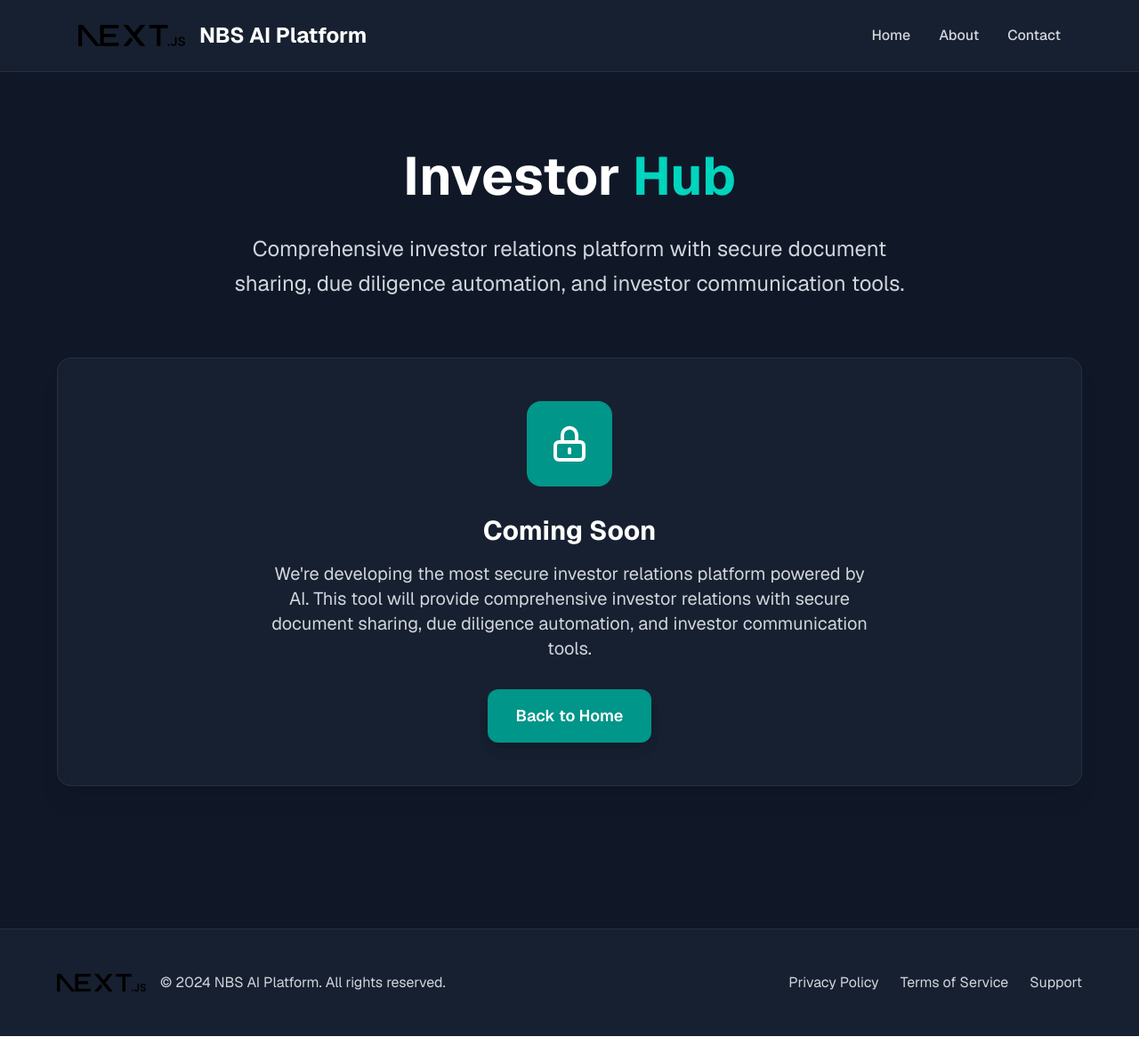
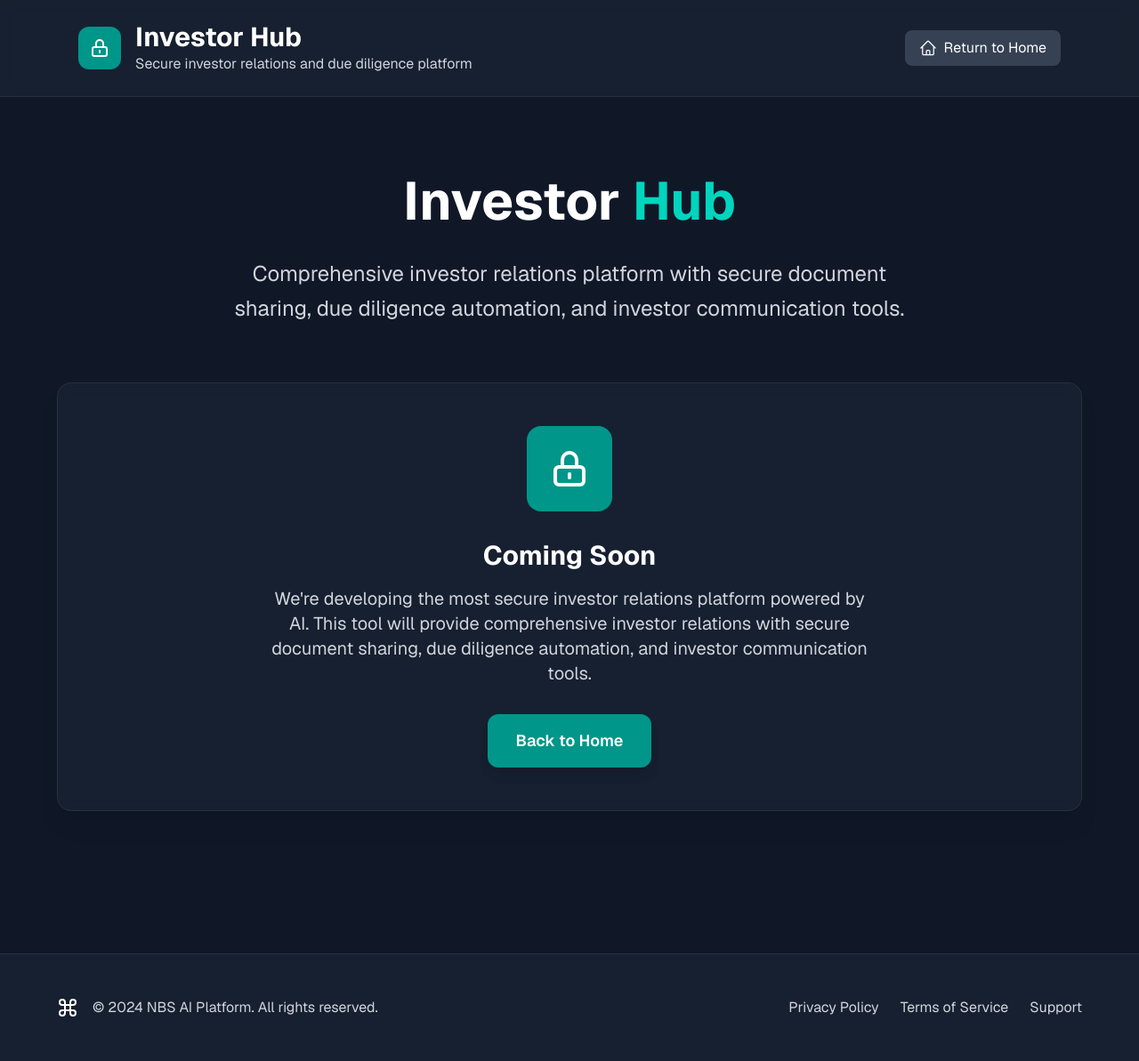
Before and after one commit to DoriFussmann/no-black-swan-ai, a Next.js app: page /investors-vault in a window 1280 px wide. Shown: the whole page at 89% size. Before the commit the page ends 1165 px from the top, so only its background shows below. Built offline with nearby package versions, Linux system fonts and the light colour scheme.

Commit message:
Standardize all page headers to match Price Tracker design pattern

```diff
--- a/app/business-plan-composer/page.tsx
+++ b/app/business-plan-composer/page.tsx
@@ -2,7 +2,7 @@
 
 import { useState, useEffect } from "react";
 import Link from "next/link";
-import Image from "next/image";
+import { HomeIcon } from "@heroicons/react/24/outline";
 
 interface Topic {
   id: string;
@@ -864,30 +864,30 @@ export default function BusinessPlanComposer() {
           <div className="max-w-6xl mx-auto px-6 py-6">
             <div className="flex items-center justify-between">
               <div className="flex items-center space-x-4">
-                <Link href="/" className="flex items-center space-x-4">
-                  <Image
-                    src="/next.svg"
-                    alt="Next.js logo"
-                    width={120}
-                    height={25}
-                    priority
-                  />
-                  <span className="text-2xl font-bold text-gray-900">Business Plan Compiler</span>
-                </Link>
+                <div className="w-12 h-12 bg-green-600 rounded-xl flex items-center justify-center">
+                  <svg className="w-6 h-6 text-white" fill="none" stroke="currentColor" viewBox="0 0 24 24">
+                    <path strokeLinecap="round" strokeLinejoin="round" strokeWidth={2} d="M9 12h6m-6 4h6m2 5H7a2 2 0 01-2-2V5a2 2 0 012-2h5.586a1 1 0 01.707.293l5.414 5.414a1 1 0 01.293.707V19a2 2 0 01-2 2z" />
+                  </svg>
+                </div>
+                <div>
+                  <h1 className="text-3xl font-bold text-gray-900">Business Plan Summary</h1>
+                  <p className="text-gray-600">Your comprehensive business plan generated from your responses</p>
+                </div>
               </div>
-              <div className="flex items-center space-x-4">
+              <div className="flex items-center space-x-2">
                 <button
                   onClick={handleBackToCompiler}
                   className="px-4 py-2 bg-gray-100 text-gray-700 rounded-lg hover:bg-gray-200 transition-colors duration-200 text-sm font-medium"
                 >
                   Back to Compiler
                 </button>
-                <button
-                  onClick={handleReturnToHome}
-                  className="px-4 py-2 bg-blue-600 text-white rounded-lg hover:bg-blue-700 transition-colors duration-200 text-sm font-medium"
+                <Link
+                  href="/"
+                  className="inline-flex items-center px-4 py-2 bg-gray-100 hover:bg-gray-200 text-gray-700 rounded-lg transition-colors duration-200"
                 >
-                  Home
-                </button>
+                  <HomeIcon className="w-5 h-5 mr-2" />
+                  Return to Home
+                </Link>
               </div>
             </div>
           </div>
@@ -943,28 +943,23 @@ export default function BusinessPlanComposer() {
         <div className="max-w-6xl mx-auto px-6 py-6">
           <div className="flex items-center justify-between">
             <div className="flex items-center space-x-4">
-              <Link href="/" className="flex items-center space-x-4">
-                <Image
-                  src="/next.svg"
-                  alt="Next.js logo"
-                  width={120}
-                  height={25}
-                  priority
-                />
-                <span className="text-2xl font-bold text-gray-900">Business Composer</span>
-              </Link>
+              <div className="w-12 h-12 bg-green-600 rounded-xl flex items-center justify-center">
+                <svg className="w-6 h-6 text-white" fill="none" stroke="currentColor" viewBox="0 0 24 24">
+                  <path strokeLinecap="round" strokeLinejoin="round" strokeWidth={2} d="M9 12h6m-6 4h6m2 5H7a2 2 0 01-2-2V5a2 2 0 012-2h5.586a1 1 0 01.707.293l5.414 5.414a1 1 0 01.293.707V19a2 2 0 01-2 2z" />
+                </svg>
+              </div>
+              <div>
+                <h1 className="text-3xl font-bold text-gray-900">Business Plan Compiler</h1>
+                <p className="text-gray-600">AI-powered business plan creation and management</p>
+              </div>
             </div>
-            <nav className="hidden md:flex space-x-8">
-              <Link href="/" className="text-gray-600 hover:text-gray-900 transition-colors duration-200 font-medium">
-                Home
-              </Link>
-              <a href="#about" className="text-gray-600 hover:text-gray-900 transition-colors duration-200 font-medium">
-                About
-              </a>
-              <a href="#contact" className="text-gray-600 hover:text-gray-900 transition-colors duration-200 font-medium">
-                Contact
-              </a>
-            </nav>
+            <Link
+              href="/"
+              className="inline-flex items-center px-4 py-2 bg-gray-100 hover:bg-gray-200 text-gray-700 rounded-lg transition-colors duration-200"
+            >
+              <HomeIcon className="w-5 h-5 mr-2" />
+              Return to Home
+            </Link>
           </div>
         </div>
       </header>
--- a/app/financial-model-builder/page.tsx
+++ b/app/financial-model-builder/page.tsx
@@ -1,5 +1,5 @@
 import Link from "next/link";
-import Image from "next/image";
+import { HomeIcon } from "@heroicons/react/24/outline";
 
 export default function FinancialModelBuilder() {
   return (
@@ -9,29 +9,23 @@ export default function FinancialModelBuilder() {
         <div className="max-w-6xl mx-auto px-6 py-6">
           <div className="flex items-center justify-between">
             <div className="flex items-center space-x-4">
-              <Link href="/" className="flex items-center space-x-4">
-                <Image
-                  src="/next.svg"
-                  alt="Next.js logo"
-                  width={120}
-                  height={25}
-                  className="dark:invert"
-                  priority
-                />
-                <span className="text-2xl font-bold text-white">NBS AI Platform</span>
-              </Link>
+              <div className="w-12 h-12 bg-green-600 rounded-xl flex items-center justify-center">
+                <svg className="w-6 h-6 text-white" fill="none" stroke="currentColor" viewBox="0 0 24 24">
+                  <path strokeLinecap="round" strokeLinejoin="round" strokeWidth={2} d="M9 7h6m0 10v-3m-3 3h.01M9 17h.01M9 14h.01M12 14h.01M15 11h.01M12 11h.01M9 11h.01M7 21h10a2 2 0 002-2V5a2 2 0 00-2-2H7a2 2 0 00-2 2v14a2 2 0 002 2z" />
+                </svg>
+              </div>
+              <div>
+                <h1 className="text-3xl font-bold text-white">Model Builder</h1>
+                <p className="text-gray-300">AI-powered financial modeling and forecasting</p>
+              </div>
             </div>
-            <nav className="hidden md:flex space-x-8">
-              <Link href="/" className="text-gray-300 hover:text-white transition-colors duration-200 font-medium">
-                Home
-              </Link>
-              <a href="#about" className="text-gray-300 hover:text-white transition-colors duration-200 font-medium">
-                About
-              </a>
-              <a href="#contact" className="text-gray-300 hover:text-white transition-colors duration-200 font-medium">
-                Contact
-              </a>
-            </nav>
+            <Link
+              href="/"
+              className="inline-flex items-center px-4 py-2 bg-gray-700 hover:bg-gray-600 text-white rounded-lg transition-colors duration-200"
+            >
+              <HomeIcon className="w-5 h-5 mr-2" />
+              Return to Home
+            </Link>
           </div>
         </div>
       </header>
@@ -76,13 +70,11 @@ export default function FinancialModelBuilder() {
         <div className="max-w-6xl mx-auto">
           <div className="flex flex-col md:flex-row justify-between items-center">
             <div className="flex items-center space-x-4 mb-6 md:mb-0">
-              <Image
-                src="/next.svg"
-                alt="Next.js logo"
-                width={100}
-                height={20}
-                className="dark:invert"
-              />
+              <div className="w-6 h-6 bg-green-600 rounded-lg flex items-center justify-center">
+                <svg className="w-4 h-4 text-white" fill="none" stroke="currentColor" viewBox="0 0 24 24">
+                  <path strokeLinecap="round" strokeLinejoin="round" strokeWidth={2} d="M9 7h6m0 10v-3m-3 3h.01M9 17h.01M9 14h.01M12 14h.01M15 11h.01M12 11h.01M9 11h.01M7 21h10a2 2 0 002-2V5a2 2 0 00-2-2H7a2 2 0 00-2 2v14a2 2 0 002 2z" />
+                </svg>
+              </div>
               <span className="text-gray-300">© 2024 NBS AI Platform. All rights reserved.</span>
             </div>
             <div className="flex space-x-6">
--- a/app/fpa-tools/page.tsx
+++ b/app/fpa-tools/page.tsx
@@ -1,5 +1,5 @@
 import Link from "next/link";
-import Image from "next/image";
+import { HomeIcon } from "@heroicons/react/24/outline";
 
 export default function FpaTools() {
   return (
@@ -9,29 +9,23 @@ export default function FpaTools() {
         <div className="max-w-6xl mx-auto px-6 py-6">
           <div className="flex items-center justify-between">
             <div className="flex items-center space-x-4">
-              <Link href="/" className="flex items-center space-x-4">
-                <Image
-                  src="/next.svg"
-                  alt="Next.js logo"
-                  width={120}
-                  height={25}
-                  className="dark:invert"
-                  priority
-                />
-                <span className="text-2xl font-bold text-white">NBS AI Platform</span>
-              </Link>
+              <div className="w-12 h-12 bg-purple-600 rounded-xl flex items-center justify-center">
+                <svg className="w-6 h-6 text-white" fill="none" stroke="currentColor" viewBox="0 0 24 24">
+                  <path strokeLinecap="round" strokeLinejoin="round" strokeWidth={2} d="M9 19v-6a2 2 0 00-2-2H5a2 2 0 00-2 2v6a2 2 0 002 2h2a2 2 0 002-2zm0 0V9a2 2 0 012-2h2a2 2 0 012 2v10m-6 0a2 2 0 002 2h2a2 2 0 002-2m0 0V5a2 2 0 012-2h2a2 2 0 012 2v14a2 2 0 01-2 2h-2a2 2 0 01-2-2z" />
+                </svg>
+              </div>
+              <div>
+                <h1 className="text-3xl font-bold text-white">FP&A Tools</h1>
+                <p className="text-gray-300">Advanced financial planning and analysis tools</p>
+              </div>
             </div>
-            <nav className="hidden md:flex space-x-8">
-              <Link href="/" className="text-gray-300 hover:text-white transition-colors duration-200 font-medium">
-                Home
-              </Link>
-              <a href="#about" className="text-gray-300 hover:text-white transition-colors duration-200 font-medium">
-                About
-              </a>
-              <a href="#contact" className="text-gray-300 hover:text-white transition-colors duration-200 font-medium">
-                Contact
-              </a>
-            </nav>
+            <Link
+              href="/"
+              className="inline-flex items-center px-4 py-2 bg-gray-700 hover:bg-gray-600 text-white rounded-lg transition-colors duration-200"
+            >
+              <HomeIcon className="w-5 h-5 mr-2" />
+              Return to Home
+            </Link>
           </div>
         </div>
       </header>
--- a/app/investors-vault/page.tsx
+++ b/app/investors-vault/page.tsx
@@ -1,5 +1,5 @@
 import Link from "next/link";
-import Image from "next/image";
+import { HomeIcon } from "@heroicons/react/24/outline";
 
 export default function InvestorsVault() {
   return (
@@ -9,29 +9,23 @@ export default function InvestorsVault() {
         <div className="max-w-6xl mx-auto px-6 py-6">
           <div className="flex items-center justify-between">
             <div className="flex items-center space-x-4">
-              <Link href="/" className="flex items-center space-x-4">
-                <Image
-                  src="/next.svg"
-                  alt="Next.js logo"
-                  width={120}
-                  height={25}
-                  className="dark:invert"
-                  priority
-                />
-                <span className="text-2xl font-bold text-white">NBS AI Platform</span>
-              </Link>
+              <div className="w-12 h-12 bg-teal-600 rounded-xl flex items-center justify-center">
+                <svg className="w-6 h-6 text-white" fill="none" stroke="currentColor" viewBox="0 0 24 24">
+                  <path strokeLinecap="round" strokeLinejoin="round" strokeWidth={2} d="M12 15v2m-6 4h12a2 2 0 002-2v-6a2 2 0 00-2-2H6a2 2 0 00-2 2v6a2 2 0 002 2zm10-10V7a4 4 0 00-8 0v4h8z" />
+                </svg>
+              </div>
+              <div>
+                <h1 className="text-3xl font-bold text-white">Investor Hub</h1>
+                <p className="text-gray-300">Secure investor relations and due diligence platform</p>
+              </div>
             </div>
-            <nav className="hidden md:flex space-x-8">
-              <Link href="/" className="text-gray-300 hover:text-white transition-colors duration-200 font-medium">
-                Home
-              </Link>
-              <a href="#about" className="text-gray-300 hover:text-white transition-colors duration-200 font-medium">
-                About
-              </a>
-              <a href="#contact" className="text-gray-300 hover:text-white transition-colors duration-200 font-medium">
-                Contact
-              </a>
-            </nav>
+            <Link
+              href="/"
+              className="inline-flex items-center px-4 py-2 bg-gray-700 hover:bg-gray-600 text-white rounded-lg transition-colors duration-200"
+            >
+              <HomeIcon className="w-5 h-5 mr-2" />
+              Return to Home
+            </Link>
           </div>
         </div>
       </header>
@@ -76,14 +70,21 @@ export default function InvestorsVault() {
         <div className="max-w-6xl mx-auto">
           <div className="flex flex-col md:flex-row justify-between items-center">
             <div className="flex items-center space-x-4 mb-6 md:mb-0">
-              <Image
-                src="/next.svg"
-                alt="Next.js logo"
-                width={100}
-                height={20}
-                className="dark:invert"
-              />
-              <span className="text-gray-300">© 2024 NBS AI Platform. All rights reserved.</span>
+              <Link href="/" className="flex items-center space-x-4">
+                <svg
+                  xmlns="http://www.w3.org/2000/svg"
+                  viewBox="0 0 24 24"
+                  fill="none"
+                  stroke="currentColor"
+                  strokeWidth="2"
+                  strokeLinecap="round"
+                  strokeLinejoin="round"
+                  className="w-6 h-6 dark:invert"
+                >
+                  <path d="M15 6v12a3 3 0 1 0 3-3H6a3 3 0 1 0 3 3V6a3 3 0 1 0-3 3h12a3 3 0 1 0-3-3" />
+                </svg>
+                <span className="text-gray-300">© 2024 NBS AI Platform. All rights reserved.</span>
+              </Link>
             </div>
             <div className="flex space-x-6">
               <a href="#" className="text-gray-300 hover:text-white transition-colors duration-200">
--- a/app/valuation-tools/page.tsx
+++ b/app/valuation-tools/page.tsx
@@ -2,7 +2,7 @@
 
 import { useState } from "react";
 import Link from "next/link";
-import Image from "next/image";
+import { HomeIcon } from "@heroicons/react/24/outline";
 
 export default function ValuationTools() {
   const [inputs, setInputs] = useState({
@@ -34,42 +34,27 @@ export default function ValuationTools() {
   return (
     <div className="min-h-screen bg-gray-50">
       {/* Header */}
-      <header className="bg-white shadow-sm border-b border-gray-200">
-        <div className="max-w-6xl mx-auto px-6 py-4">
+      <header className="bg-white border-b border-gray-200 shadow-sm">
+        <div className="max-w-6xl mx-auto px-6 py-6">
           <div className="flex items-center justify-between">
-            <Link href="/" className="flex items-center space-x-3">
-              <Image
-                src="/globe.svg"
-                alt="NBS AI Platform"
-                width={32}
-                height={32}
-                className="w-8 h-8"
-              />
-              <span className="text-xl font-bold text-gray-900">NBS AI Platform</span>
+            <div className="flex items-center space-x-4">
+              <div className="w-12 h-12 bg-indigo-600 rounded-xl flex items-center justify-center">
+                <svg className="w-6 h-6 text-white" fill="none" stroke="currentColor" viewBox="0 0 24 24">
+                  <path strokeLinecap="round" strokeLinejoin="round" strokeWidth={2} d="M12 8c-1.657 0-3 .895-3 2s1.343 2 3 2 3 .895 3 2-1.343 2-3 2m0-8c1.11 0 2.08.402 2.599 1M12 8V7m0 1v8m0 0v1m0-1c-1.11 0-2.08-.402-2.599-1M21 12a9 9 0 11-18 0 9 9 0 0118 0z" />
+                </svg>
+              </div>
+              <div>
+                <h1 className="text-3xl font-bold text-gray-900">Valuation Engine</h1>
+                <p className="text-gray-600">Advanced startup valuation with football field charts</p>
+              </div>
+            </div>
+            <Link
+              href="/"
+              className="inline-flex items-center px-4 py-2 bg-gray-100 hover:bg-gray-200 text-gray-700 rounded-lg transition-colors duration-200"
+            >
+              <HomeIcon className="w-5 h-5 mr-2" />
+              Return to Home
             </Link>
-            <nav className="flex space-x-8">
-              <Link href="/" className="text-gray-600 hover:text-gray-900 transition-colors duration-200">
-                Home
-              </Link>
-              <Link href="/business-plan-composer" className="text-gray-600 hover:text-gray-900 transition-colors duration-200">
-                Business Plan Composer
-              </Link>
-              <Link href="/financial-model-builder" className="text-gray-600 hover:text-gray-900 transition-colors duration-200">
-                Financial Model Builder
-              </Link>
-              <Link href="/presentation-creator" className="text-gray-600 hover:text-gray-900 transition-colors duration-200">
-                Presentation Creator
-              </Link>
-              <Link href="/investors-vault" className="text-gray-600 hover:text-gray-900 transition-colors duration-200">
-                Investors Vault
-              </Link>
-              <Link href="/aspp-tools" className="text-gray-600 hover:text-gray-900 transition-colors duration-200">
-                ASPP Tools
-              </Link>
-              <Link href="/fpa-tools" className="text-gray-600 hover:text-gray-900 transition-colors duration-200">
-                FPA Tools
-              </Link>
-            </nav>
           </div>
         </div>
       </header>
```
